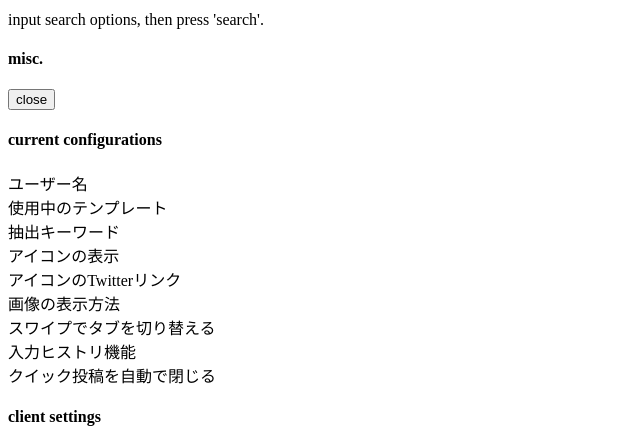
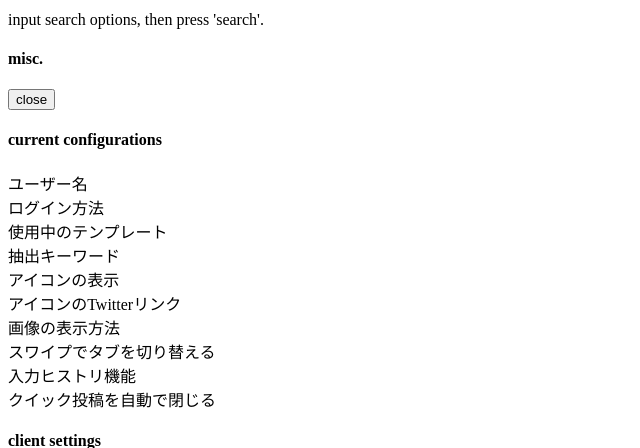
Before and after one commit to tyoro/tiarraMetro, a PHP site: page / in a window 1280 px wide. Shown: the part 214-662 px from the top of the page, without its empty margins (0-640 px from the left). Run offline with PHP 8.4, Linux system fonts and the light colour scheme; data that the repository does not hold is empty.

Commit message:
add login method view to setting screen.

```diff
--- a/public/js/tiarraMetro.js
+++ b/public/js/tiarraMetro.js
@@ -207,6 +207,8 @@ $(function(){
 				$('#setting_view_quickpost_auto_close').text( self.jsConf['quickpost_auto_close']?'ON':'OFF' );
 				$('#setting_view_disable_swipe').text( self.jsConf['disable_swipe']?'OFF':'ON' );
 				$('#setting_view_template').text( self.jsConf['template'] );
+				// Cookie|Session
+				$('#setting_view_cookie').text( document.cookie.indexOf('UniqueId=')>=0 ? 'Cookie':'セッション' );
 
 				// クライアント設定の読み込み
 				$('form#client_setting_form input:checkbox[name=enable_swipe]').attr( { checked: ( self.jsConf['disable_swipe']?false:true ) } );	// スワイプ
--- a/views/index.php
+++ b/views/index.php
@@ -61,6 +61,8 @@
 		<dl>
 			<dt id='setting_view_my_name_title'>ユーザー名</dt>
 			<dd id='setting_view_my_name'></dd>
+			<dt>ログイン方法</dt>
+			<dd id='setting_view_cookie'></dd>
 			<dt>使用中のテンプレート</dt>
 			<dd id='setting_view_template'></dd>
 			<dt>抽出キーワード</dt>
```
